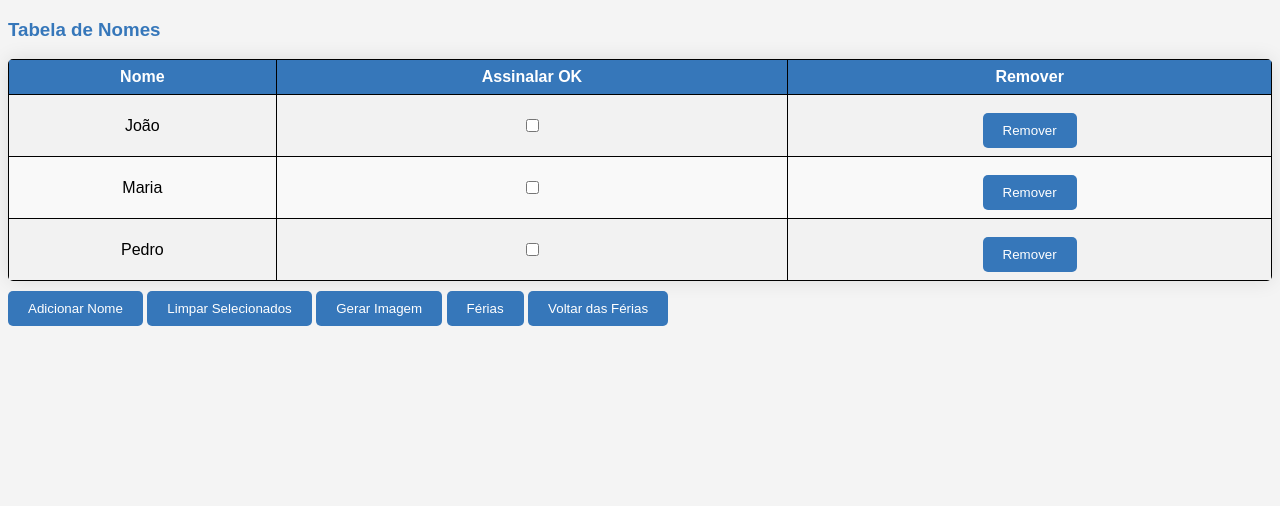
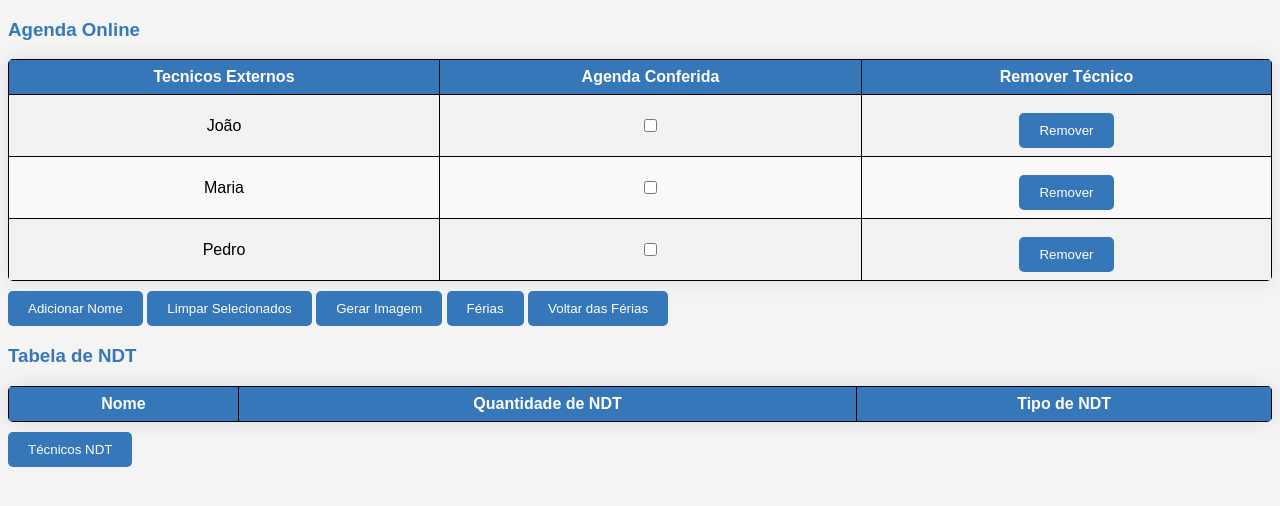
Before and after one commit to GuilhermeMartins77/Agenda-Definitive-Edition, a plain HTML site: page index.html in a window 1280 px wide. Drawn offline with Linux system fonts and the light colour scheme.

Commit message:
Versão 2 Adcionado Tabela de NDT

```diff
--- a/index.html
+++ b/index.html
@@ -18,12 +18,12 @@
       </head>
       <body>
 
-        <h3>Tabela de Nomes</h3>
+        <h3>Agenda Online</h3>
         <table id="nameTable">
           <tr>
-            <th>Nome</th>
-            <th>Assinalar OK</th>
-            <th>Remover</th>
+            <th>Tecnicos Externos</th>
+            <th>Agenda Conferida</th>
+            <th>Remover Técnico</th>
           </tr>
           <tr>
             <td><link>João</link></td>
@@ -47,6 +47,19 @@
         <button onclick="gerarImagem()">Gerar Imagem</button>
         <button onclick="realcarLinha(prompt('Digite o nome a destacar:'))">Férias</button>
         <button onclick="restaurarRealce()">Voltar das Férias</button>
+
+
+        <h3>Tabela de NDT</h3>
+        <table id="ndtTable">
+        <tr>
+          <th>Nome</th>
+          <th>Quantidade de NDT</th>
+          <th>Tipo de NDT</th>
+        </tr>
+        <!-- Aqui você pode adicionar as linhas da tabela com os dados -->
+        </table>
+        <button onclick="adicionarTecnicoNdt()">Técnicos NDT</button>
+
 
         <script>
           function adicionarNome() {
@@ -100,6 +113,25 @@
               link.click();
             });
           }
+
+          function adicionarTecnicoNdt() {
+            var nomeTecnico = prompt("Digite o nome do técnico NDT:");
+            var quantidadeNdt = prompt("Digite a quantidade de NDT:");
+            var tipoNdt = prompt("Digite o tipo de NDT:");
+
+          if (nomeTecnico != null && quantidadeNdt != null && tipoNdt != null) {
+            var table = document.getElementById("ndtTable");
+            var row = table.insertRow(-1);
+            var cell1 = row.insertCell(0);
+            var cell2 = row.insertCell(1);
+            var cell3 = row.insertCell(2);
+            cell1.innerHTML = nomeTecnico;
+            cell2.innerHTML = quantidadeNdt;
+            cell3.innerHTML = tipoNdt;
+           }
+          }
+
+
         </script>
         <script src="https://html2canvas.hertzen.com/dist/html2canvas.min.js"></script>
 
```
